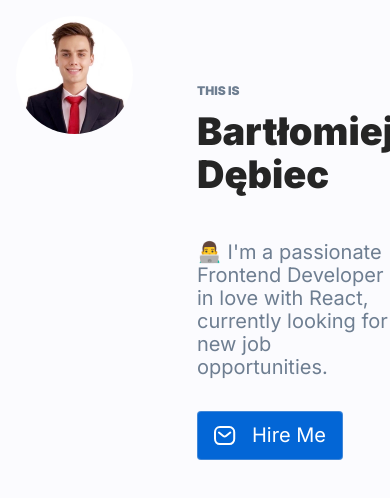
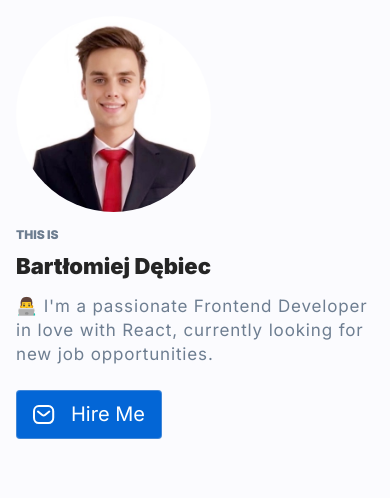
Before and after one commit to bartekdbc/personal-homepage, a React (Create React App) app: page / in a window 390 px wide. Shown: the top 498 px of the page. Built offline with nearby package versions, Linux system fonts and the light colour scheme.

Commit message:
media queries added to Header component

```diff
--- a/src/features/homepage/Header/styled.js
+++ b/src/features/homepage/Header/styled.js
@@ -5,17 +5,38 @@ export const Wrapper = styled.div`
   grid-template-columns: auto 1fr;
   grid-gap: 64px;
   max-width: 1097px;
+  margin-bottom: 63px;
   font-size: 20px;
+
+  @media (max-width: ${({ theme }) => theme.breakpoint.medium}) {
+    grid-template-columns: 1fr;
+    grid-gap: 32px;
+  }
+
+  @media (max-width: ${({ theme }) => theme.breakpoint.small}) {
+    grid-gap: 16px;
+  }
 `;
 
 export const Image = styled.img`
-  width: 30vw;
+  width: 33vw;
   max-width: 398px;
   border-radius: 50%;
+
+  @media (max-width: ${({ theme }) => theme.breakpoint.medium}) {
+    width: 50vw;
+  }
 `;
 
 export const Content = styled.div`
-  padding-top: 68px;
+  display: flex;
+  flex-direction: column;
+  align-items: flex-start;
+  padding-top: 64px;
+
+  @media (max-width: ${({ theme }) => theme.breakpoint.medium}) {
+    padding-top: 0px;
+  }
 `;
 
 export const MiniTitle = styled.p`
@@ -31,12 +52,31 @@ export const Title = styled.h1`
   font-weight: 900;
   padding: 12px 0;
   margin: 0;
+
+  @media (max-width: ${({ theme }) => theme.breakpoint.medium}) {
+    font-size: 30px;
+  }
+
+  @media (max-width: ${({ theme }) => theme.breakpoint.small}) {
+    font-size: 22px;
+  }
 `;
 
 export const Text = styled.p`
   color: ${({ theme }) => theme.color.slateGray};
   padding: 32px 0;
+  line-height: 1.4;
   margin: 0;
+  letter-spacing: 0.05em;
+
+  @media (max-width: ${({ theme }) => theme.breakpoint.medium}) {
+    padding: 12px 0 24px;
+  }
+
+  @media (max-width: ${({ theme }) => theme.breakpoint.small}) {
+    font-size: 17px;
+    padding: 4px 0 24px;
+  }
 `;
 
 export const Button = styled.button`
@@ -50,6 +90,15 @@ export const Button = styled.button`
   justify-content: center;
   align-items: center;
   gap: 16px;
+
+  &:hover {
+    box-shadow: 2px -2px 0px #8cc2ff, -2px 2px 0px #8cc2ff, 2px 2px 0px #8cc2ff,
+      -2px -2px 0px #8cc2ff;
+  }
+
+  &:active {
+    box-shadow: inset 0px 2px 0px rgba(20, 70, 32, 0.2);
+  }
 `;
 
 export const MessageIcon = styled.img`
```
